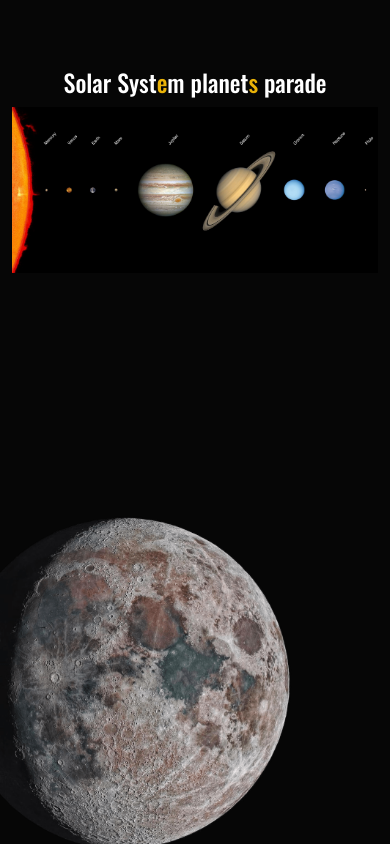
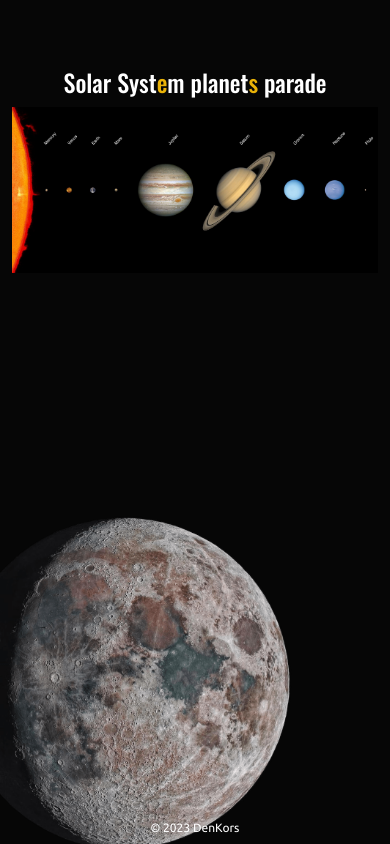
Before and after one commit to DenysKors/AboveTheSky_PetProject, a React (Vite) app: page / in a window 390 px wide. Shown: the part 5357-6201 px from the top of the page. Built offline with nearby package versions, Linux system fonts and the light colour scheme.

Commit message:
Footer copyrights

```diff
--- a/src/components/Footer.jsx
+++ b/src/components/Footer.jsx
@@ -1,7 +1,10 @@
 function Footer() {
   return (
-    <footer className="mt-16 md:mt-28 lg:mt-36 h-[60vh]">
+    <footer className="relative mt-16 md:mt-28 lg:mt-36 h-[60vh]">
       <div className="w-[75vw] h-full bg-footerMoon bg-no-repeat bg-left-bottom bg-contain"></div>
+      <p className="absolute bottom-0 left-[50%] translate-x-[-50%] mb-2 text-text font-text text-xs md:text-sm lg:text-base">
+        &copy; 2023 DenKors
+      </p>
     </footer>
   );
 }
```
